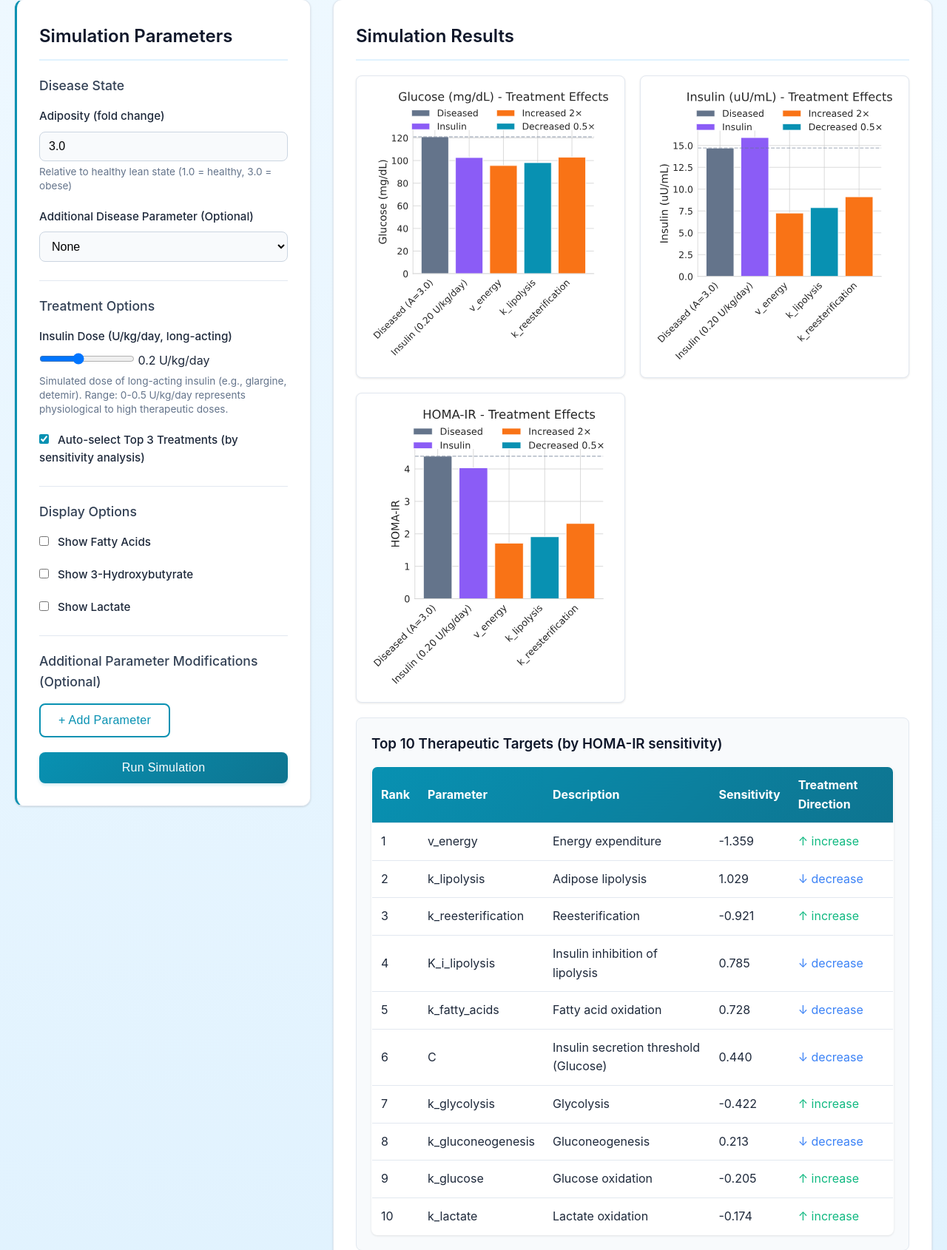
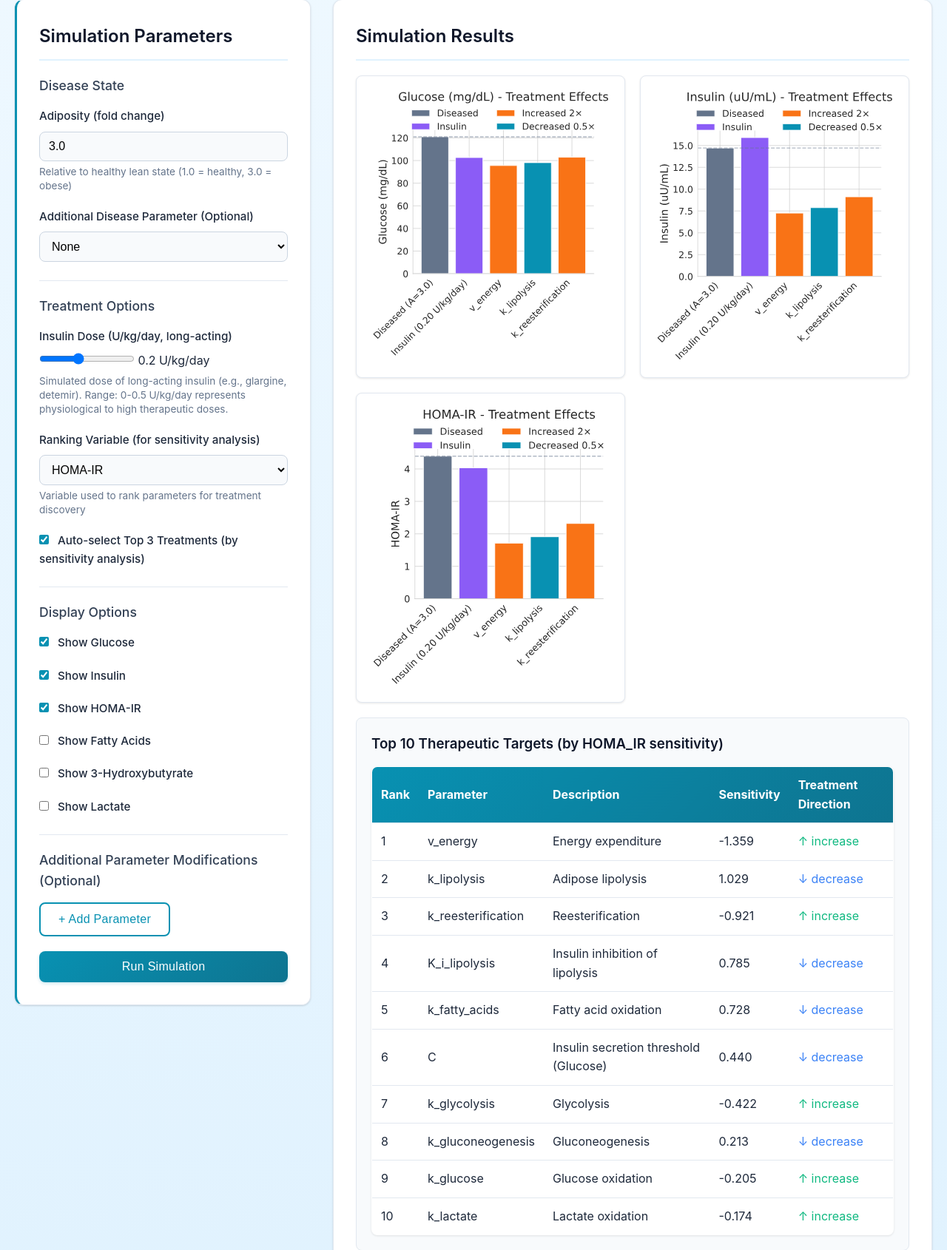
Before and after one commit to weilandtd/CompetitiveCatabolism, a Flask app: page /treatment in a window 1280 px wide. Shown: the part 282-1972 px from the top of the page at 74% size. Run offline with Flask 2, Linux system fonts and the light colour scheme.

Commit message:
OUPS: sth went wrong correcting

```diff
--- a/web_app/template/treatment.html
+++ b/web_app/template/treatment.html
@@ -52,6 +52,19 @@
                 </div>
 
                 <div class="form-group">
+                    <label for="ranking_variable">Ranking Variable (for sensitivity analysis)</label>
+                    <select id="ranking_variable">
+                        <option value="HOMA_IR">HOMA-IR</option>
+                        <option value="G">Glucose</option>
+                        <option value="I">Insulin</option>
+                        <option value="F">Fatty Acids</option>
+                        <option value="K">Ketones</option>
+                        <option value="L">Lactate</option>
+                    </select>
+                    <small>Variable used to rank parameters for treatment discovery</small>
+                </div>
+
+                <div class="form-group">
                     <label>
                         <input type="checkbox" id="auto_treatment" checked>
                         Auto-select Top 3 Treatments (by sensitivity analysis)
@@ -59,6 +72,27 @@
                 </div>
 
                 <h3>Display Options</h3>
+
+                <div class="form-group">
+                    <label>
+                        <input type="checkbox" id="show_glucose" checked>
+                        Show Glucose
+                    </label>
+                </div>
+
+                <div class="form-group">
+                    <label>
+                        <input type="checkbox" id="show_insulin" checked>
+                        Show Insulin
+                    </label>
+                </div>
+
+                <div class="form-group">
+                    <label>
+                        <input type="checkbox" id="show_homa_ir" checked>
+                        Show HOMA-IR
+                    </label>
+                </div>
 
                 <div class="form-group">
                     <label>
@@ -179,7 +213,11 @@
             const diseaseParam = document.getElementById('disease_param').value;
             const diseaseFold = document.getElementById('disease_fold').value;
             const insulinDose = document.getElementById('insulin_dose').value;
+            const rankingVariable = document.getElementById('ranking_variable').value;
             const autoTreatment = document.getElementById('auto_treatment').checked;
+            const showGlucose = document.getElementById('show_glucose').checked;
+            const showInsulin = document.getElementById('show_insulin').checked;
+            const showHomaIr = document.getElementById('show_homa_ir').checked;
             const showFattyAcids = document.getElementById('show_fatty_acids').checked;
             const showKetones = document.getElementById('show_ketones').checked;
             const showLactate = document.getElementById('show_lactate').checked;
@@ -207,9 +245,13 @@
                 disease_param: diseaseParam || null,
                 disease_fold: diseaseParam ? parseFloat(diseaseFold) : null,
                 insulin_dose: parseFloat(insulinDose),
+                ranking_variable: rankingVariable,
                 treatment_params: JSON.stringify(treatmentParams),
                 treatment_folds: JSON.stringify(treatmentFolds),
                 parameters: additionalParams,
+                show_glucose: showGlucose,
+                show_insulin: showInsulin,
+                show_homa_ir: showHomaIr,
                 show_fatty_acids: showFattyAcids,
                 show_ketones: showKetones,
                 show_lactate: showLactate
@@ -246,6 +288,11 @@
                     });
 
                     simulationData = result.data;
+
+                    // Update table title with ranking variable
+                    const rankingVarName = result.ranking_variable || 'HOMA-IR';
+                    document.querySelector('#sensitivity-table h3').textContent =
+                        `Top 10 Therapeutic Targets (by ${rankingVarName} sensitivity)`;
 
                     // Display sensitivity table with direction information
                     if (result.top_perturbations) {
```
